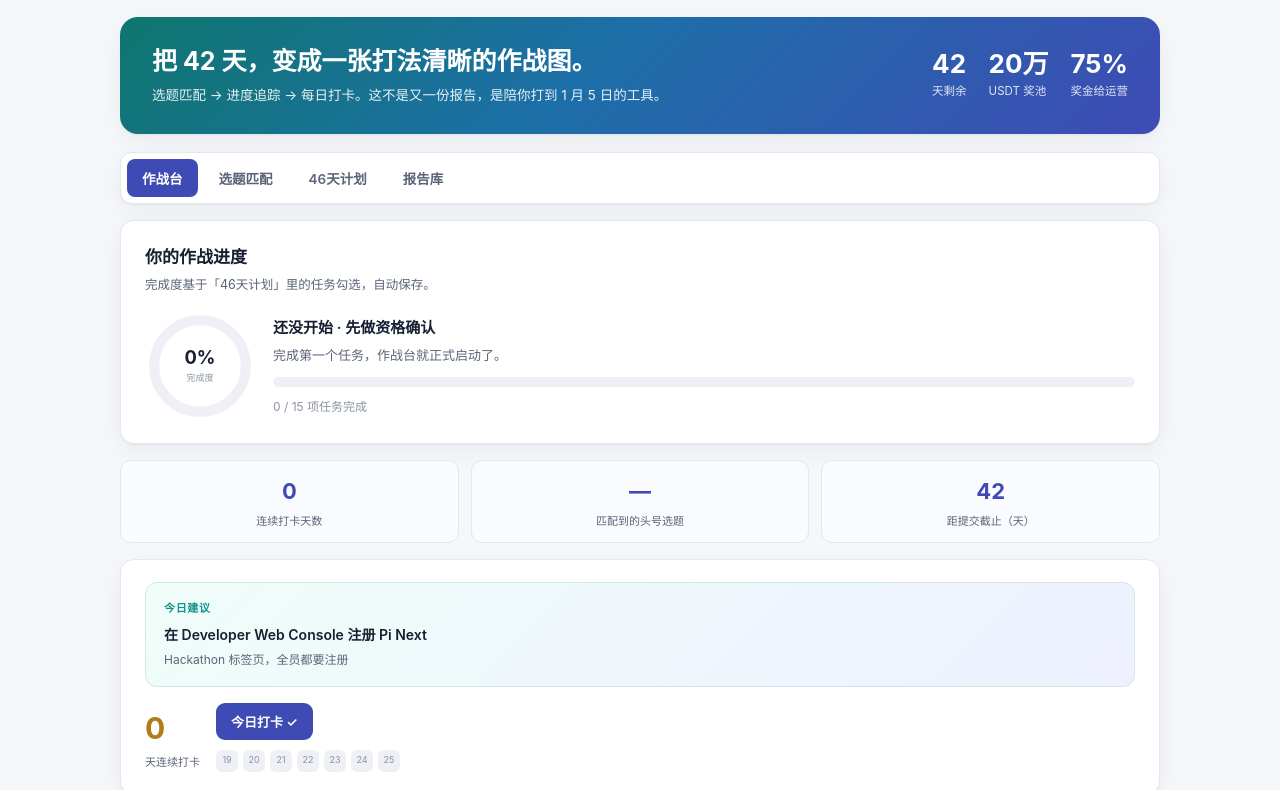
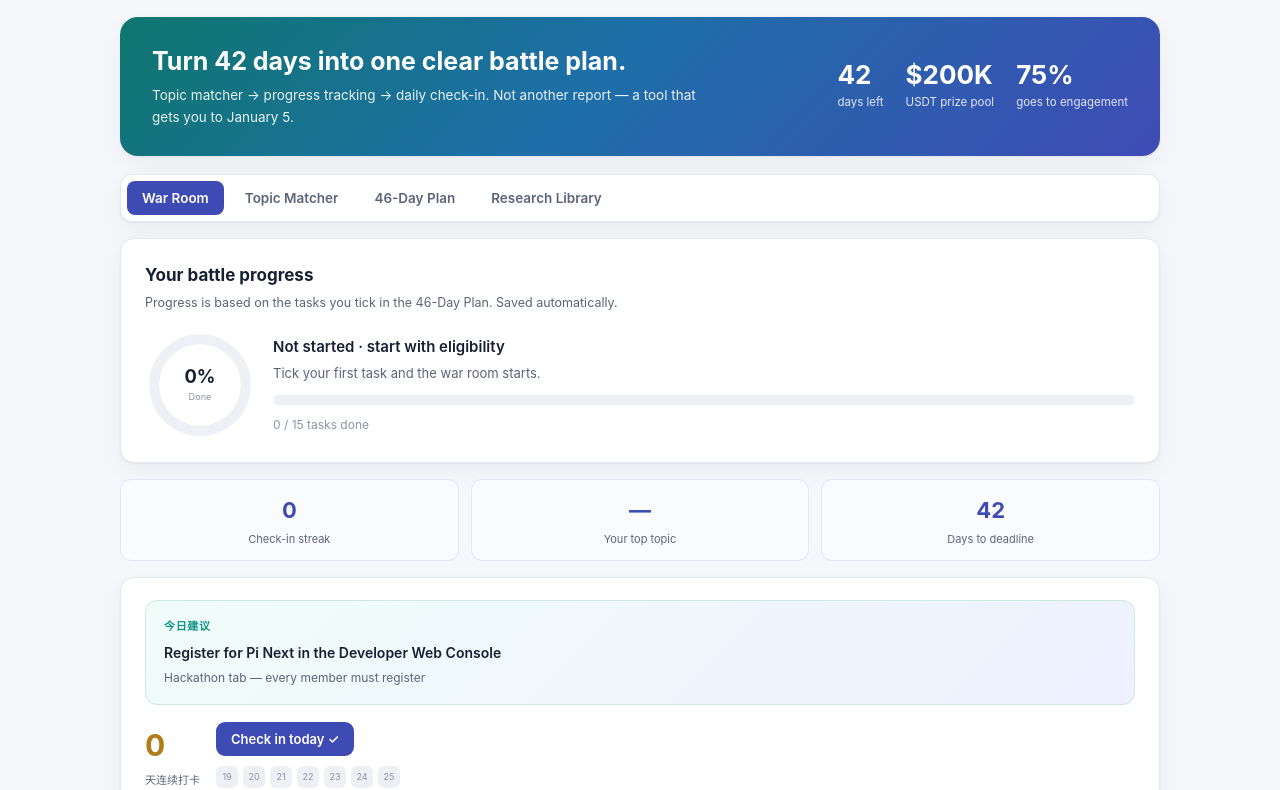
Before and after one commit to huiyaozhonghua/next-edge-report, a website: page public/index.html in a window 1280 px wide. Shown: the part 56-846 px from the top of the page. Drawn offline with Linux system fonts and the light colour scheme.

Commit message:
Localize UI to English for international reviewers (interface chrome fully translated)

```diff
--- a/public/app.js
+++ b/public/app.js
@@ -66,30 +66,30 @@
   }
 
   var PLAN = [
-    { phase: "阶段 0 · 资格确认（今天，30 分钟）", hint: "0 或 1 的门槛，先做这个", items: [
-      { id: "p0a", t: "在 Developer Web Console 注册 Pi Next", s: "Hackathon 标签页，全员都要注册" },
-      { id: "p0b", t: "确认本人 KYC 状态", s: "未完成立刻启动，这是硬门槛" },
-      { id: "p0c", t: "确认网络选择：Production 主网", s: "官方规定不可更改，只有主网能上架参赛" }
+    { phase: "Stage 0 · Eligibility (today, 30 min)", hint: "The zero-or-one gate — do this first", items: [
+      { id: "p0a", t: "Register for Pi Next in the Developer Web Console", s: "Hackathon tab — every member must register" },
+      { id: "p0b", t: "Confirm your own KYC status", s: "If not done, start now — this is a hard gate" },
+      { id: "p0c", t: "Confirm network: Production Mainnet", s: "Cannot be changed — only Mainnet can list" }
     ]},
-    { phase: "阶段 1 · 选题与资产盘点（本周，2 小时）", hint: "复用优于从零开发", items: [
-      { id: "p1a", t: "跑一遍选题匹配器，锁定头号方向", s: "见「选题匹配」标签页" },
-      { id: "p1b", t: "盘点现有 Docker 镜像 / AI 资产", s: "挑 1–2 个能接 Pi 登录支付的" },
-      { id: "p1c", t: "报名 Midpoint 提交", s: "可选但有官方曝光和反馈，细则走邮件" }
+    { phase: "Stage 1 · Topic & asset inventory (this week, 2h)", hint: "Reuse beats building from zero", items: [
+      { id: "p1a", t: "Run the topic matcher and lock your direction", s: "See the Topic Matcher tab" },
+      { id: "p1b", t: "Inventory your Docker images and AI assets", s: "Pick 1–2 that can take Pi sign-in" },
+      { id: "p1c", t: "Enter the Midpoint submission", s: "Optional — official exposure and feedback" }
     ]},
-    { phase: "阶段 2 · 合规改造（11 月底，4–8 小时）", hint: "不达标直接出局", items: [
-      { id: "p2a", t: "改成 Pi 登录 + Pi 支付", s: "禁止邮箱/第三方登录，禁止法币" },
-      { id: "p2b", t: "去掉外链跳转与多余数据采集", s: "禁止收集邮箱手机号" },
-      { id: "p2c", t: "加隐私政策 + 合规 Logo + PiNet 集成", s: "上架必需，物料已备好" }
+    { phase: "Stage 2 · Compliance (end of November, 4–8h)", hint: "Miss these and you are out", items: [
+      { id: "p2a", t: "Switch to Pi sign-in and Pi payments", s: "No email or third-party login, no fiat" },
+      { id: "p2b", t: "Remove external redirects and excess data collection", s: "No collecting emails or phone numbers" },
+      { id: "p2c", t: "Add privacy policy, compliant logo, PiNet integration", s: "Required for listing — assets are ready" }
     ]},
-    { phase: "阶段 3 · 留存与社区（12 月，持续）", hint: "60% 精力放这里，奖金的 75% 在这", items: [
-      { id: "p3a", t: "设计让用户「回来第二次」的钩子", s: "打卡 / 进度 / 提醒 / 数据沉淀" },
-      { id: "p3b", t: "找有 Pi 用户池的队友组队", s: "社区奖看真实参与、留存、传播；每人须各自注册" },
-      { id: "p3c", t: "录制 ≤3 分钟英文演示视频", s: "必须公开（YouTube 等）；讲清 5 件事：这是什么 / 界面功能 / 目标用户 / 解决什么问题 / Pi 如何参与" }
+    { phase: "Stage 3 · Retention & community (December, ongoing)", hint: "Put 60% of your energy here — 75% of the money is here", items: [
+      { id: "p3a", t: "Design a reason to come back a second time", s: "Check-in / progress / reminders / accumulated data" },
+      { id: "p3b", t: "Find teammates with a Pi user base", s: "Community award weighs real engagement, retention and reach" },
+      { id: "p3c", t: "Record a ≤3 minute English demo video", s: "Must be public (YouTube); cover 5 things" }
     ]},
-    { phase: "阶段 4 · 提交（1 月 5 日前）", hint: "截止北京时间 1/6 15:59，别卡点", items: [
-      { id: "p4a", t: "备齐英文名称/描述/预览图/Logo", s: "上架物料在 listing-assets/" },
-      { id: "p4b", t: "公网 HTTPS 部署 + 域名验证", s: "validation-key.txt 模板已备" },
-      { id: "p4c", t: "由一名队员提交，确认 SoloHost App ID", s: "每队最多 3 个 App；提交后截图存档" }
+    { phase: "Stage 4 · Submit (before January 5)", hint: "Deadline is Jan 6, 15:59 Beijing time", items: [
+      { id: "p4a", t: "Prepare English name, description, previews and logo", s: "Listing assets are in listing-assets/" },
+      { id: "p4b", t: "Deploy to public HTTPS and verify the domain", s: "The validation-key.txt template is ready" },
+      { id: "p4c", t: "One teammate submits; confirm the SoloHost App ID", s: "Up to 3 apps per team; screenshot the receipt" }
     ]}
   ];
 
@@ -121,10 +121,10 @@
     $("ringPct").textContent = pct + "%";
     $("ringArc").setAttribute("stroke-dashoffset", String(314 - 314 * pct / 100));
     $("pBar").style.width = pct + "%";
-    $("pCount").textContent = done + " / " + total + " 项任务完成";
-    var stages = ["还没开始 · 先做资格确认", "资格就绪 · 开始盘点资产", "选题锁定 · 进入合规改造", "合规完成 · 主攻留存与社区", "接近完成 · 准备提交"];
+    $("pCount").textContent = done + " / " + total + " tasks done";
+    var stages = ["Not started · start with eligibility", "Eligible · inventory your assets", "Topic locked · compliance next", "Compliant · focus on retention", "Almost done · prepare to submit"];
     $("pStage").textContent = stages[Math.min(4, Math.floor(pct / 25))];
-    $("pDesc").textContent = pct === 0 ? "完成第一个任务，作战台就正式启动了。" : pct < 50 ? "稳住节奏，社区分发才是钱最多的地方。" : "快到终点了，检查演示视频和英文物料。";
+    $("pDesc").textContent = pct === 0 ? "Tick your first task and the war room starts." : pct < 50 ? "Keep the pace — community distribution pays the most." : "Almost there — check your demo video and English assets.";
     var st = streak();
     $("sStreak").textContent = st; $("streakBig").textContent = st;
     $("sLeft").textContent = daysLeft(); $("cdDays").textContent = daysLeft();
@@ -132,7 +132,7 @@
     $("sMatch").textContent = state.topTopic ? state.topTopic.name : "—";
     var checkedToday = state.checkins.indexOf(todayStr()) >= 0;
     $("checkinBtn").disabled = checkedToday;
-    $("checkinBtn").textContent = checkedToday ? "今日已打卡 ✓" : "今日打卡 ✓";
+    $("checkinBtn").textContent = checkedToday ? "Checked in today ✓" : "Check in today ✓";
     var dots = "", d = new Date();
     var set = {}; state.checkins.forEach(function (x) { set[x] = true; });
     for (var i = 6; i >= 0; i--) {
@@ -149,25 +149,25 @@
   }
 
   var QUESTIONS = [
-    { id: "tech", q: "你的主力技术栈是？", opts: [
-      { v: "fullstack", l: "全栈 / Web 开发" }, { v: "ai", l: "AI / Agent 工程" },
-      { v: "docker", l: "Docker / 运维 / 节点" }, { v: "nocode", l: "低代码 / 不会写代码" }
+    { id: "tech", q: "Your main tech stack?", opts: [
+      { v: "fullstack", l: "Full-stack / Web" }, { v: "ai", l: "AI / Agent engineering" },
+      { v: "docker", l: "Docker / Ops / Node" }, { v: "nocode", l: "Low-code / non-coder" }
     ]},
-    { id: "time", q: "这 46 天能投入多少小时？", opts: [
-      { v: "lt10", l: "10 小时以内" }, { v: "10_40", l: "10–40 小时" },
-      { v: "40_100", l: "40–100 小时" }, { v: "gt100", l: "100 小时以上" }
+    { id: "time", q: "How many hours can you put in over these 46 days?", opts: [
+      { v: "lt10", l: "Under 10 hours" }, { v: "10_40", l: "10–40 hours" },
+      { v: "40_100", l: "40–100 hours" }, { v: "gt100", l: "Over 100 hours" }
     ]},
-    { id: "asset", q: "你手上现成的资产？（可多选）", multi: true, opts: [
-      { v: "docker_img", l: "现成 Docker 镜像" }, { v: "agent", l: "AI Agent / MCP 项目" },
-      { v: "content", l: "内容创作 / 视频能力" }, { v: "node", l: "Pi 节点在跑" },
-      { v: "audience", l: "Pi 生态用户池" }, { v: "none", l: "基本没有" }
+    { id: "asset", q: "What assets do you already have? (multi-select)", multi: true, opts: [
+      { v: "docker_img", l: "Ready-made Docker image" }, { v: "agent", l: "AI Agent / MCP project" },
+      { v: "content", l: "Content / video skills" }, { v: "node", l: "Pi node running" },
+      { v: "audience", l: "Audience in the Pi ecosystem" }, { v: "none", l: "None yet" }
     ]},
-    { id: "goal", q: "你最想要哪个奖？", opts: [
-      { v: "judge", l: "评委奖（拼作品）" }, { v: "community", l: "社区奖（拼运营）" },
-      { v: "learn", l: "先跑通流程学习" }
+    { id: "goal", q: "Which prize are you going for?", opts: [
+      { v: "judge", l: "Judges Pick (build the best app)" }, { v: "community", l: "Community Award (win the users)" },
+      { v: "learn", l: "Learn the flow first" }
     ]},
-    { id: "pi", q: "Pi 生态里有现成受众吗？", opts: [
-      { v: "yes", l: "有，能触达 KYC 用户" }, { v: "no", l: "没有，从零开始" }
+    { id: "pi", q: "Do you already have an audience in Pi?", opts: [
+      { v: "yes", l: "Yes, I can reach KYC users" }, { v: "no", l: "No, starting from zero" }
     ]}
   ];
 
@@ -245,7 +245,7 @@
 
   function runMatch() {
     var missing = QUESTIONS.filter(function (q) { return !state.answers[q.id] || (q.multi && !state.answers[q.id].length); });
-    if (missing.length) { showToast("还有 " + missing.length + " 题没答"); return null; }
+    if (missing.length) { showToast( + missing.length + " questions unanswered"); return null; }
     var ranked = TOPICS.map(function (t) { return { t: t, sc: score(t) }; }).sort(function (a, b) { return b.sc - a.sc; });
     state.topTopic = { name: ranked[0].t.name, score: ranked[0].sc };
     var html = '<div class="result top"><div class="rank">头号推荐 · 最适合你</div><span class="score">' + ranked[0].sc + '<small>/100</small></span>' +
@@ -270,15 +270,15 @@
 
   $("checkinBtn").addEventListener("click", function () {
     var t = todayStr(); if (state.checkins.indexOf(t) < 0) state.checkins.push(t);
-    save(); renderDash(); showToast("打卡成功，连续 " + streak() + " 天");
+    save(); renderDash(); showToast("Checked in. Streak: " + streak() + " days");
   });
-  $("matchBtn").addEventListener("click", function () { if (runMatch()) showToast("匹配完成，结果已保存"); });
+  $("matchBtn").addEventListener("click", function () { if (runMatch()) showToast("Match complete — results saved"); });
   $("resetQ").addEventListener("click", function () { state.answers = {}; state.topTopic = null; save(); renderQuestions(); $("matchResults").innerHTML = ""; renderDash(); });
 
   function onIncomplete(payment) { console.warn("[Pi] incomplete payment", payment && payment.identifier); }
   if (typeof window.Pi === "undefined") {
-    $("loginBtn").textContent = "在 Pi Browser 中登录";
-    $("saveTip").textContent = "进度保存在本机浏览器";
+    $("loginBtn").textContent = "Sign in via Pi Browser";
+    $("saveTip").textContent = "Progress saved in this browser";
   } else {
     window.Pi.init({ version: "2.0", sandbox: false });
     $("loginBtn").addEventListener("click", function () {
@@ -289,7 +289,7 @@
         accessToken = auth.accessToken || null;
         $("uid").textContent = u.username ? "@" + u.username : "";
         $("loginBtn").style.display = "none"; $("logoutBtn").style.display = "inline-block";
-        $("saveTip").textContent = "已登录 · 进度云同步";
+        $("saveTip").textContent = "Signed in · Progress synced";
         save();
         fetch("/api/progress", { method: "GET", headers: { "Authorization": "Bearer " + auth.accessToken } })
           .then(function (r) { return r.json(); }).then(function (d) {
@@ -300,7 +300,7 @@
     $("logoutBtn").addEventListener("click", function () {
       state.uid = null; accessToken = null; save();
       $("uid").textContent = ""; $("logoutBtn").style.display = "none"; $("loginBtn").style.display = "inline-block";
-      $("saveTip").textContent = "进度保存在本机浏览器";
+      $("saveTip").textContent = "Progress saved in this browser";
     });
   }
 
--- a/public/index.html
+++ b/public/index.html
@@ -120,49 +120,49 @@ footer{text-align:center;color:var(--faint);font-size:11px;margin-top:26px;line-
 <body>
 
 <div class="top"><div class="top-in">
-  <div class="brand"><span class="mark">NE</span> Next Edge · 参赛作战台</div>
+  <div class="brand"><span class="mark">NE</span> Next Edge · Pi Next War Room</div>
   <div class="top-right">
-    <span class="save-tip" id="saveTip">进度保存在本机</span>
+    <span class="save-tip" id="saveTip">Progress saved locally</span>
     <span class="uid" id="uid"></span>
-    <button class="btn sm" id="loginBtn">用 Pi 登录</button>
-    <button class="btn sm ghost" id="logoutBtn" style="display:none">退出</button>
+    <button class="btn sm" id="loginBtn">Sign in with Pi</button>
+    <button class="btn sm ghost" id="logoutBtn" style="display:none">Sign out</button>
   </div>
 </div></div>
 
 <div class="wrap">
 <div class="hero">
   <div class="hero-main">
-    <h1>把 <span id="heroDays">46</span> 天，变成一张打法清晰的作战图。</h1>
-    <p>选题匹配 → 进度追踪 → 每日打卡。这不是又一份报告，是陪你打到 1 月 5 日的工具。</p>
+    <h1>Turn <span id="heroDays">46</span> days into one clear battle plan.</h1>
+    <p>Topic matcher &rarr; progress tracking &rarr; daily check-in. Not another report &mdash; a tool that gets you to January 5.</p>
   </div>
   <div class="hero-stats">
-    <div class="hstat"><div class="n" id="cdDays">46</div><div class="l">天剩余</div></div>
-    <div class="hstat"><div class="n">20万</div><div class="l">USDT 奖池</div></div>
-    <div class="hstat"><div class="n">75%</div><div class="l">奖金给运营</div></div>
+    <div class="hstat"><div class="n" id="cdDays">46</div><div class="l">days left</div></div>
+    <div class="hstat"><div class="n">$200K</div><div class="l">USDT prize pool</div></div>
+    <div class="hstat"><div class="n">75%</div><div class="l">goes to engagement</div></div>
   </div>
 </div>
 
 <div class="tabs">
-  <button class="tab on" data-v="dash">作战台</button>
-  <button class="tab" data-v="match">选题匹配</button>
-  <button class="tab" data-v="plan">46天计划</button>
-  <button class="tab" data-v="report">报告库</button>
+  <button class="tab on" data-v="dash">War Room</button>
+  <button class="tab" data-v="match">Topic Matcher</button>
+  <button class="tab" data-v="plan">46-Day Plan</button>
+  <button class="tab" data-v="report">Research Library</button>
 </div>
 
 <div class="view on" id="v-dash">
   <div class="card">
-    <h2>你的作战进度</h2>
-    <p class="lead">完成度基于「46天计划」里的任务勾选，自动保存。</p>
+    <h2>Your battle progress</h2>
+    <p class="lead">Progress is based on the tasks you tick in the 46-Day Plan. Saved automatically.</p>
     <div class="progress-row">
       <svg class="ring" viewBox="0 0 120 120">
         <circle cx="60" cy="60" r="50" fill="none" stroke="#eef0f6" stroke-width="11"/>
         <circle id="ringArc" cx="60" cy="60" r="50" fill="none" stroke="url(#gr)" stroke-width="11" stroke-linecap="round" stroke-dasharray="314" stroke-dashoffset="314" transform="rotate(-90 60 60)"/>
         <defs><linearGradient id="gr" x1="0" y1="0" x2="1" y2="1"><stop stop-color="#0d9488"/><stop offset="1" stop-color="#3f4bb5"/></linearGradient></defs>
         <text id="ringPct" class="ring-txt" x="60" y="58" text-anchor="middle">0%</text>
-        <text class="ring-sub" x="60" y="76" text-anchor="middle">完成度</text>
+        <text class="ring-sub" x="60" y="76" text-anchor="middle">Done</text>
       </svg>
       <div class="pinfo">
-        <div class="big" id="pStage">还没开始 · 先做资格确认</div>
+        <div class="big" id="pStage">Not started &middot; start with eligibility</div>
         <div class="desc" id="pDesc">完成第一个任务，作战台就正式启动了。</div>
         <div class="bar"><i id="pBar" style="width:0%"></i></div>
         <div style="font-size:12px;color:var(--faint)" id="pCount">0 / 0 项任务完成</div>
@@ -171,9 +171,9 @@ footer{text-align:center;color:var(--faint);font-size:11px;margin-top:26px;line-
   </div>
 
   <div class="grid g3">
-    <div class="stat-mini"><div class="v" id="sStreak">0</div><div class="l">连续打卡天数</div></div>
-    <div class="stat-mini"><div class="v" id="sMatch">—</div><div class="l">匹配到的头号选题</div></div>
-    <div class="stat-mini"><div class="v" id="sLeft">46</div><div class="l">距提交截止（天）</div></div>
+    <div class="stat-mini"><div class="v" id="sStreak">0</div><div class="l">Check-in streak</div></div>
+    <div class="stat-mini"><div class="v" id="sMatch">&mdash;</div><div class="l">Your top topic</div></div>
+    <div class="stat-mini"><div class="v" id="sLeft">46</div><div class="l">Days to deadline</div></div>
   </div>
 
   <div class="card" style="margin-top:16px">
@@ -185,7 +185,7 @@ footer{text-align:center;color:var(--faint);font-size:11px;margin-top:26px;line-
     <div class="checkin" style="margin-top:16px">
       <div><div class="streak" id="streakBig">0</div><div style="font-size:11px;color:var(--sub)">天连续打卡</div></div>
       <div style="flex:1;min-width:180px">
-        <button class="btn" id="checkinBtn">今日打卡 ✓</button>
+        <button class="btn" id="checkinBtn">Check in today &check;</button>
         <div class="days" id="dayDots"></div>
       </div>
     </div>
@@ -194,54 +194,54 @@ footer{text-align:center;color:var(--faint);font-size:11px;margin-top:26px;line-
 
 <div class="view" id="v-match">
   <div class="card">
-    <h2>选题匹配器</h2>
-    <p class="lead">回答 5 个问题，按你的技能、时间和资源算出最适合的参赛选题。纯本地计算，不上传。</p>
+    <h2>Topic Matcher</h2>
+    <p class="lead">Answer 5 questions and the engine scores the hackathon topics that fit your skills, time and assets. Computed locally &mdash; nothing is uploaded.</p>
     <div id="questions"></div>
-    <button class="btn" id="matchBtn" style="margin-top:6px">算出我的选题 →</button>
-    <button class="btn ghost sm" id="resetQ" style="margin-left:8px">重置</button>
+    <button class="btn" id="matchBtn" style="margin-top:6px">Calculate my topics &rarr;</button>
+    <button class="btn ghost sm" id="resetQ" style="margin-left:8px">Reset</button>
   </div>
   <div id="matchResults"></div>
 </div>
 
 <div class="view" id="v-plan">
   <div class="card">
-    <h2>46 天作战计划</h2>
-    <p class="lead">按阶段拆解，勾选即存。建议把 60% 精力放在留存与社区分发。</p>
+    <h2>46-Day Battle Plan</h2>
+    <p class="lead">Broken into phases. Tick and it saves. Put 60% of your energy into retention and community distribution.</p>
     <div id="planList"></div>
   </div>
 </div>
 
 <div class="view" id="v-report">
   <div class="card">
-    <h2>调研报告库</h2>
-    <p class="lead">完整的交叉验证结论，折叠收纳，随时查。</p>
-    <details open><summary>一句话结论</summary>
+    <h2>Research Library</h2>
+    <p class="lead">Complete cross-verified conclusions, folded away and searchable.</p>
+    <details open><summary>Bottom line</summary>
       <p>活动真实，20 万 USDT 现金奖池，外加 2000 万 Pi 营销激励（非开发者现金）。值得「顺手打」，不值得「all in」——用 SoloHost 复用现有 Docker 应用，边际成本压到 10–20 小时。</p>
       <div class="callout c-warn">中国大陆虚拟货币合规红线仍适用；本报告仅作信息分析，不构成参与或投资建议。</div>
     </details>
-    <details><summary>奖金结构与真实价值</summary>
-      <table><tr><th>奖项</th><th>金额</th><th>名额</th><th>决定因素</th></tr>
-      <tr><td>评委奖</td><td>5万 USDT</td><td>3</td><td>功能、创新、UI/UX、Pi 实用性</td></tr>
-      <tr><td><b>社区参与奖</b></td><td><b>15万 USDT</b></td><td>最多2队</td><td><b>真实参与、留存、传播</b></td></tr>
-      <tr><td>增长激励</td><td>最高2000万 Pi</td><td>符合条件</td><td>补贴给用户的拉新奖励</td></tr></table>
+    <details><summary>Prize structure and real value</summary>
+      <table><tr><th>Award</th><th>Amount</th><th>Slots</th><th>Decided by</th></tr>
+      <tr><td>Judges' Pick</td><td>50K USDT</td><td>3</td><td>Features, innovation, UI/UX, Pi utility</td></tr>
+      <tr><td><b>社区参与奖</b></td><td><b>15万 USDT</b></td><td>Up to 2 teams</td><td><b>真实参与、留存、传播</b></td></tr>
+      <tr><td>Growth incentive</td><td>Up to 20M Pi</td><td>Eligible</td><td>User acquisition rewards</td></tr></table>
       <p>75% 现金给运营能力，不是写代码。Pi 现价约 $0.058，距 $2.99 高点跌 98%，名义 2000 万 Pi 不可当收益算。</p>
     </details>
-    <details><summary>交叉验证与矛盾对齐</summary>
-      <table><tr><th>核查项</th><th>结论</th><th>置信度</th></tr>
-      <tr><td>活动真实性</td><td>官方峰会 11/17–19 召开，Pi Next 黑客松 11/19 开启，多源一致</td><td><span class="badge ok">高</span></td></tr>
-      <tr><td>奖金池</td><td>20万 USDT；某媒体误报 40万，以官方为准</td><td><span class="badge ok">高</span></td></tr>
-      <tr><td>提交规则</td><td>每队 ≤3 个 App（主网 App 或 SoloHost）；Demo 视频 ≤3 分钟且须公开</td><td><span class="badge ok">高</span></td></tr>
-      <tr><td>往届基准</td><td>2025 届 215 项目，冠军 75,000 PI</td><td><span class="badge mid">中高</span></td></tr>
-      <tr><td>PI 流动性</td><td>薄；12 个月约 17.1 亿枚解锁</td><td><span class="badge warn">风险</span></td></tr></table>
+    <details><summary>Cross-verification and conflict resolution</summary>
+      <table><tr><th>Item checked</th><th>Finding</th><th>Confidence</th></tr>
+      <tr><td>Event legitimacy</td><td>官方峰会 11/17–19 召开，Pi Next 黑客松 11/19 开启，多源一致</td><td><span class="badge ok">高</span></td></tr>
+      <tr><td>Prize pool</td><td>20万 USDT；某媒体误报 40万，以官方为准</td><td><span class="badge ok">高</span></td></tr>
+      <tr><td>Submission rules</td><td>每队 ≤3 个 App（主网 App 或 SoloHost）；Demo 视频 ≤3 分钟且须公开</td><td><span class="badge ok">高</span></td></tr>
+      <tr><td>Past-year benchmark</td><td>2025 届 215 项目，冠军 75,000 PI</td><td><span class="badge mid">中高</span></td></tr>
+      <tr><td>PI liquidity</td><td>薄；12 个月约 17.1 亿枚解锁</td><td><span class="badge warn">风险</span></td></tr></table>
     </details>
-    <details><summary>期望值测算</summary>
-      <table><tr><th>路径</th><th>命中率</th><th>期望值</th><th>成本</th></tr>
-      <tr><td>冲评委奖</td><td>~1%</td><td>≈$167</td><td>100–180h</td></tr>
-      <tr><td>冲社区奖</td><td>~0.7%</td><td>≈$500</td><td>100h+运营</td></tr>
-      <tr><td>SoloHost 复用</td><td>同上</td><td>≈$500</td><td><b>10–20h</b></td></tr></table>
+    <details><summary>Expected value</summary>
+      <table><tr><th>Path</th><th>Hit rate</th><th>Expected value</th><th>Cost</th></tr>
+      <tr><td>Chase Judges' Pick</td><td>~1%</td><td>≈$167</td><td>100–180h</td></tr>
+      <tr><td>Chase Community Award</td><td>~0.7%</td><td>≈$500</td><td>100h+运营</td></tr>
+      <tr><td>SoloHost reuse</td><td>Same as above</td><td>≈$500</td><td><b>10–20h</b></td></tr></table>
       <div class="callout c-info">把你已有的应用「顺手打包」参赛，边际成本十几小时，赔率七万五千美元——这是正期望；从零开发新应用去博 1% 概率，不划算。</div>
     </details>
-    <details><summary>硬门槛与安全红线</summary>
+    <details><summary>Hard gates and red lines</summary>
       <ul>
         <li>开发者必须完成 Pi KYC；<b>所有队员都要各自注册</b>（否则无获奖资格），每人只能用一个 Pi 账号。</li>
         <li>报名即须同意《Pi Next Hackathon 2026 Rules》22 条；须年满 18 岁；组织方及其母子公司的高管/员工/顾问/实习生/承包商/评委/推广机构及其直系亲属<b>不得参赛</b>。</li>
@@ -256,7 +256,7 @@ footer{text-align:center;color:var(--faint);font-size:11px;margin-top:26px;line-
   </div>
 </div>
 
-<footer>Next Edge · 参赛作战台 · 报告数据已对照 developers.minepi.com/hackathon 与 Mainnet Listing Requirements 复核（复核日期见页脚更新记录），规则以官方页面为准<br>Pi Sign-in · PiNet compatible · 参赛规则合规自查已完成</footer>
+<footer>Next Edge · Pi Next War Room · Research cross-checked against developers.minepi.com/hackathon and the Mainnet Listing Requirements; official pages govern<br>Pi Sign-in · PiNet compatible · Compliance self-check completed</footer>
 </div>
 
 <div class="toast" id="toast"></div>
```
Also changed, not shown: .bak-i18n/app.js (added), .bak-i18n/index.html (added), listing-assets/screenshots-en/01-dashboard-en.png (added), listing-assets/screenshots-en/03-46day-plan-en.png (added), listing-assets/screenshots-en/04-report-library-en.png (added), listing-assets/screenshots-en/05-matcher-result-en.png (added), public/previews/en/01-dashboard-en.png (added), public/previews/en/03-46day-plan-en.png (added), public/previews/en/04-report-library-en.png (added), public/previews/en/05-matcher-result-en.png (added), 2 other files.
